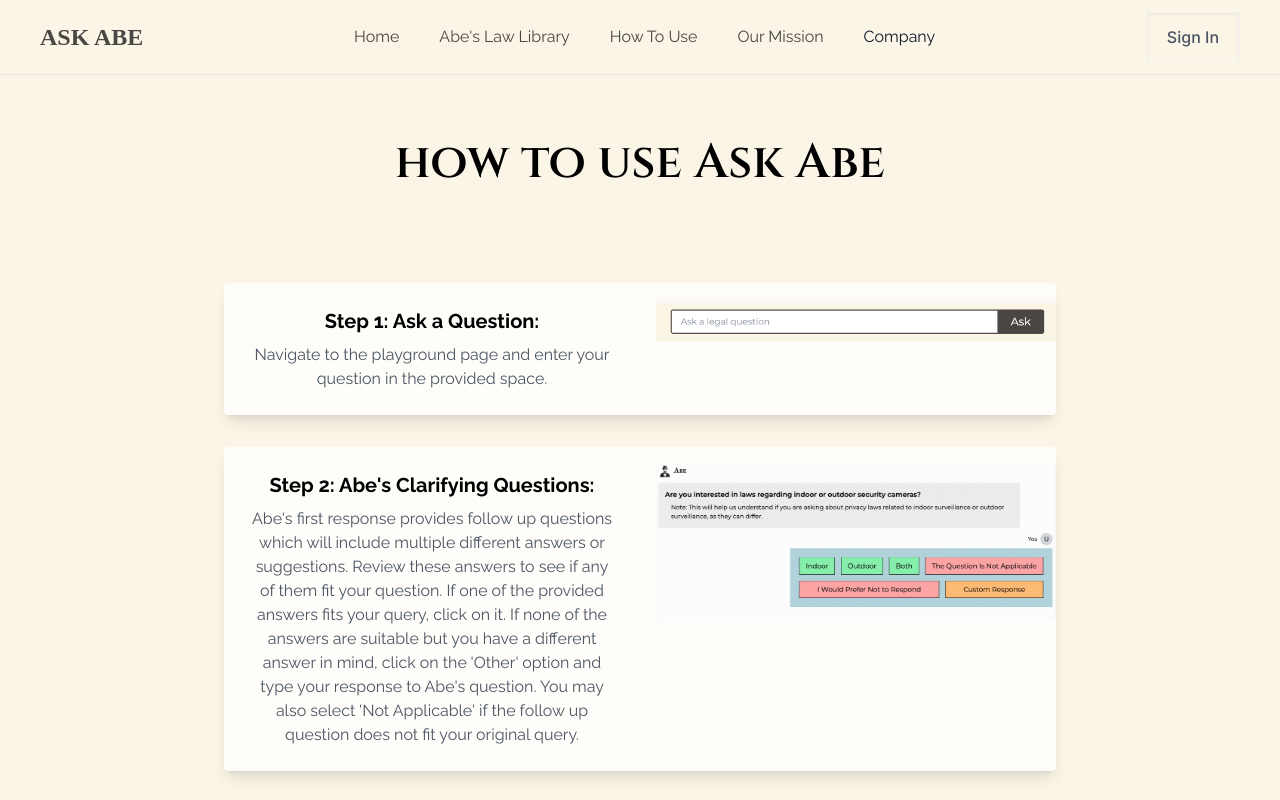
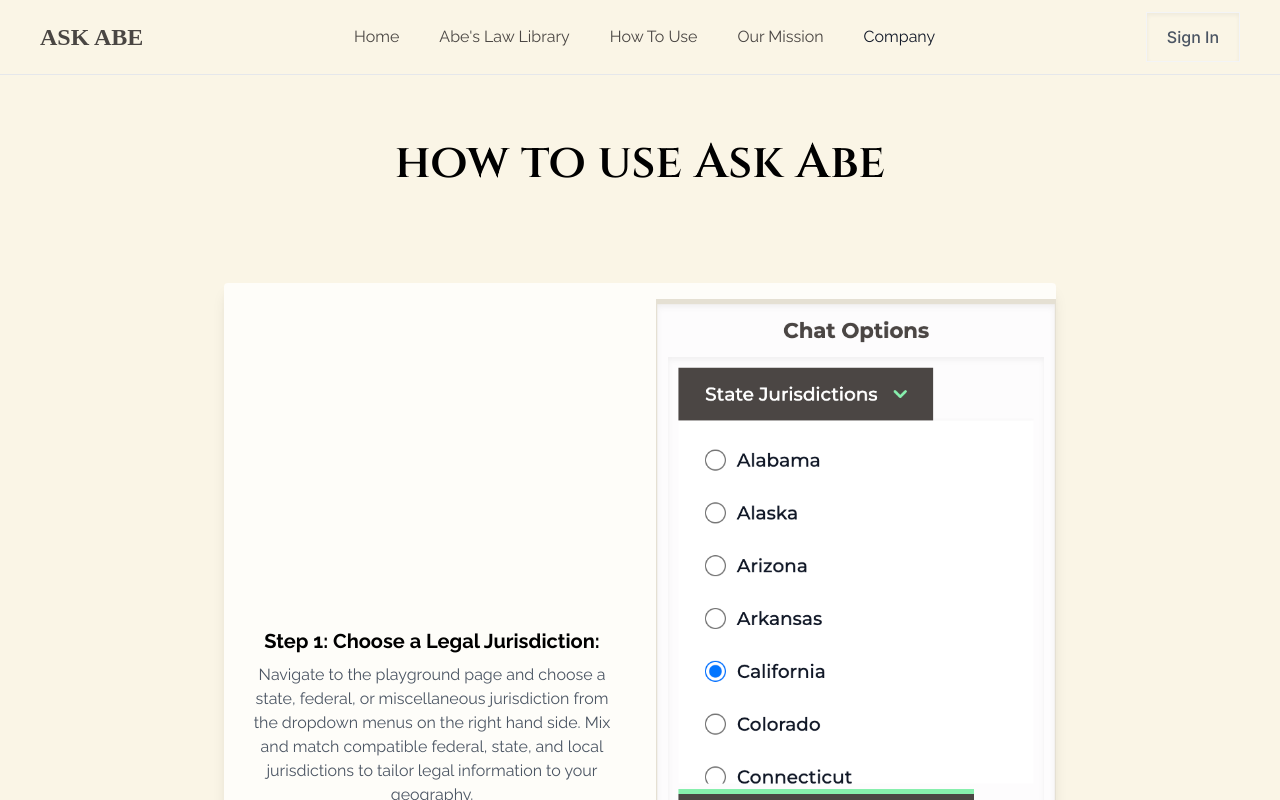
Before and after one commit to AskAbeAI/ask-abe-beta, a Next.js app: page /how in a window 1280 px wide. Shown: the top 800 px of the page. Built offline with nearby package versions, Linux system fonts and the light colour scheme; a web font is replaced by a local one.

Commit message:
updated how paage

```diff
--- a/src/app/how/page.tsx
+++ b/src/app/how/page.tsx
@@ -20,6 +20,24 @@ export default function HowToPage() {
       <div className="flex flex-col items-center gap-8 p-12 pl-56 pr-56 bg-[#FAF5E6]">
         {/* Step 1 */}
 
+        <div className="bg-[#FEFDF9] rounded shadow-lg grid grid-cols-2 content-center">
+          <div className="flex justify-center items-center p-6">
+            <div className="text-center">
+              <h2 className="text-xl font-raleway font-bold mb-2 ">Step 1: Choose a Legal Jurisdiction:</h2>
+              <p className="font-raleway text-gray-600">
+                Navigate to the playground page and choose a state, federal, or miscellaneous jurisdiction from the dropdown menus on the right hand side. Mix and match compatible federal, state, and local jurisdictions to tailor legal information to your geography.
+              </p>
+            </div>
+          </div>
+          <div className=" pl-4 pt-4 pb-4">
+            <Image
+              src="/howto/selectJurisdiction.png"
+              alt="Select Jurisdiction Image"
+              width={599.5}
+              height={477.64}
+            />
+          </div>
+        </div>
 
         {/* Step 2 */}
         <div className="bg-[#FEFDF9] rounded shadow-lg grid grid-cols-2 content-center">
```
Also changed, not shown: public/howto/selectJurisdiction.png (added).
